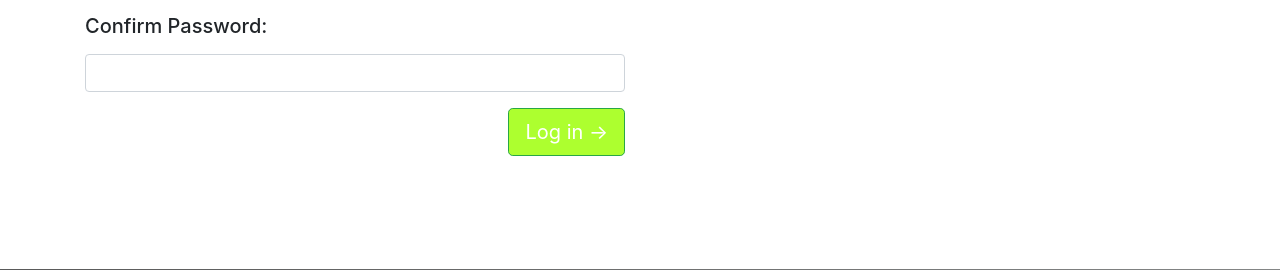
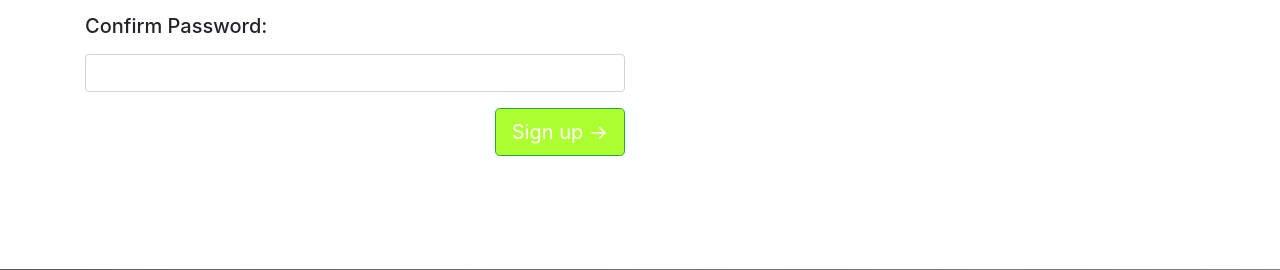
Before and after one commit to roniqroniq/gym_sweatbox, a PHP site: page /signup.php in a window 1280 px wide. Shown: the part 1080-1350 px from the top of the page. Run offline with PHP 8.4, Linux system fonts and the light colour scheme; some libraries are stand-ins or nearby versions.

Commit message:
Update signup.php

```diff
--- a/signup.php
+++ b/signup.php
@@ -56,7 +56,7 @@
                        <label for="password"><h5>Confirm Password:</h5></label>
                        <input type="password" class="form-control" id="password" name="password" required maxlength="50">
                    </div>
-                   <button type="submit" class="btn btn-lg btn-success pull-right" id="btnSignUp"a href="#" style="background-color:#ADFF2F" >Log in &rarr;</button>
+                   <button type="submit" class="btn btn-lg btn-success pull-right" id="btnSignUp"a href="#" style="background-color:#ADFF2F" >Sign up &rarr;</button>
                </form>
                <div id="success_message" style="width:100%; height:100%; display:none; "> <h3>Signed up successfully!</h3> </div>
                <div id="error_message" style="width:100%; height:100%; display:none; "> <h3>Error</h3> Try again!</div>
```
